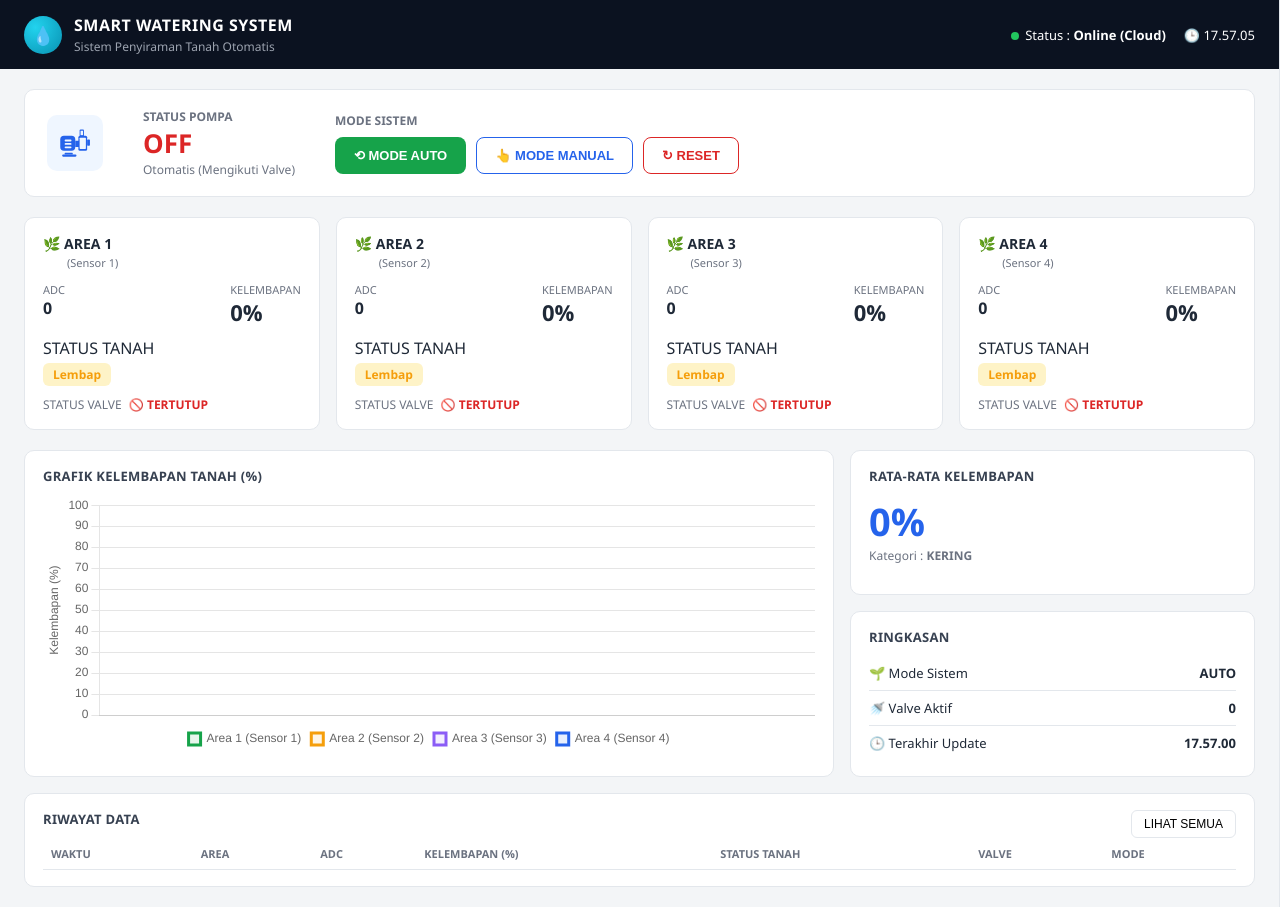
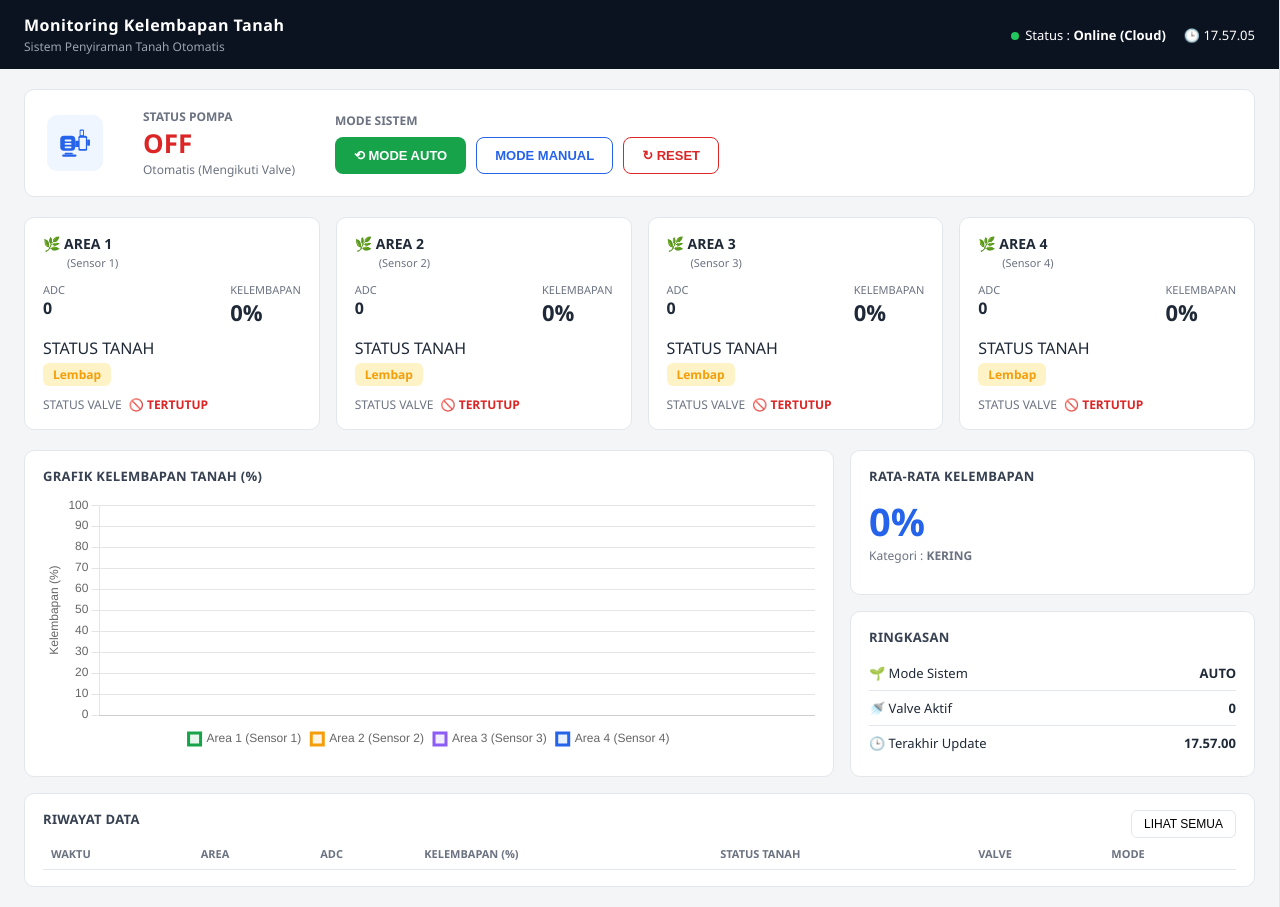
Before and after one commit to PenyiramanOtomatis29/Penyiraman-Otomatis, a plain HTML site: page index.html in a window 1280 px wide. Drawn offline with nearby package versions, Linux system fonts and the light colour scheme; no server answers.

Commit message:
Revise index.html for monitoring system
Updated the HTML structure and content for the monitoring system.

```diff
--- a/index.html
+++ b/index.html
@@ -3,7 +3,7 @@
 <head>
 <meta charset="UTF-8">
 <meta name="viewport" content="width=device-width, initial-scale=1.0">
-<title>Smart Watering System</title>
+<title>Monitoring Kelembapan</title>
 <link rel="stylesheet" href="style.css">
 <script src="https://cdnjs.cloudflare.com/ajax/libs/Chart.js/4.4.1/chart.umd.min.js"></script>
 </head>
@@ -12,9 +12,8 @@
   <div class="main" id="mainCol">
     <header>
       <div class="brand">
-        <div class="logo">💧</div>
         <div>
-          <h1>SMART WATERING SYSTEM</h1>
+          <h1>Monitoring Kelembapan Tanah</h1>
           <p>Sistem Penyiraman Tanah Otomatis</p>
         </div>
       </div>
@@ -52,7 +51,7 @@
           <div class="mode-label">MODE SISTEM</div>
           <div class="mode-btns">
             <button class="btn btn-auto" id="btnAuto" onclick="setMode('auto')">⟲ MODE AUTO</button>
-            <button class="btn btn-manual" id="btnManual" onclick="setMode('manual')">👆 MODE MANUAL</button>
+            <button class="btn btn-manual" id="btnManual" onclick="setMode('manual')"> MODE MANUAL</button>
             <button class="btn btn-reset" onclick="resetSystem()">↻ RESET</button>
           </div>
         </div>
```
